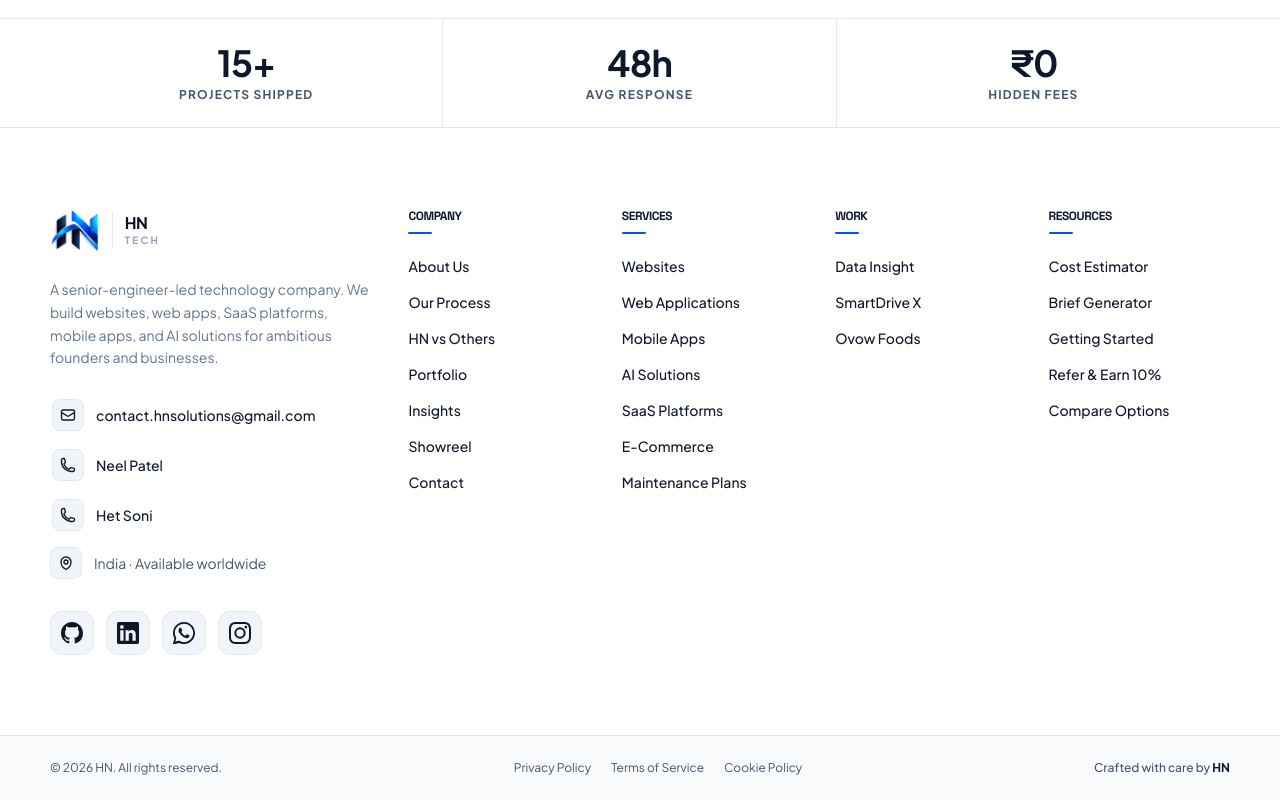
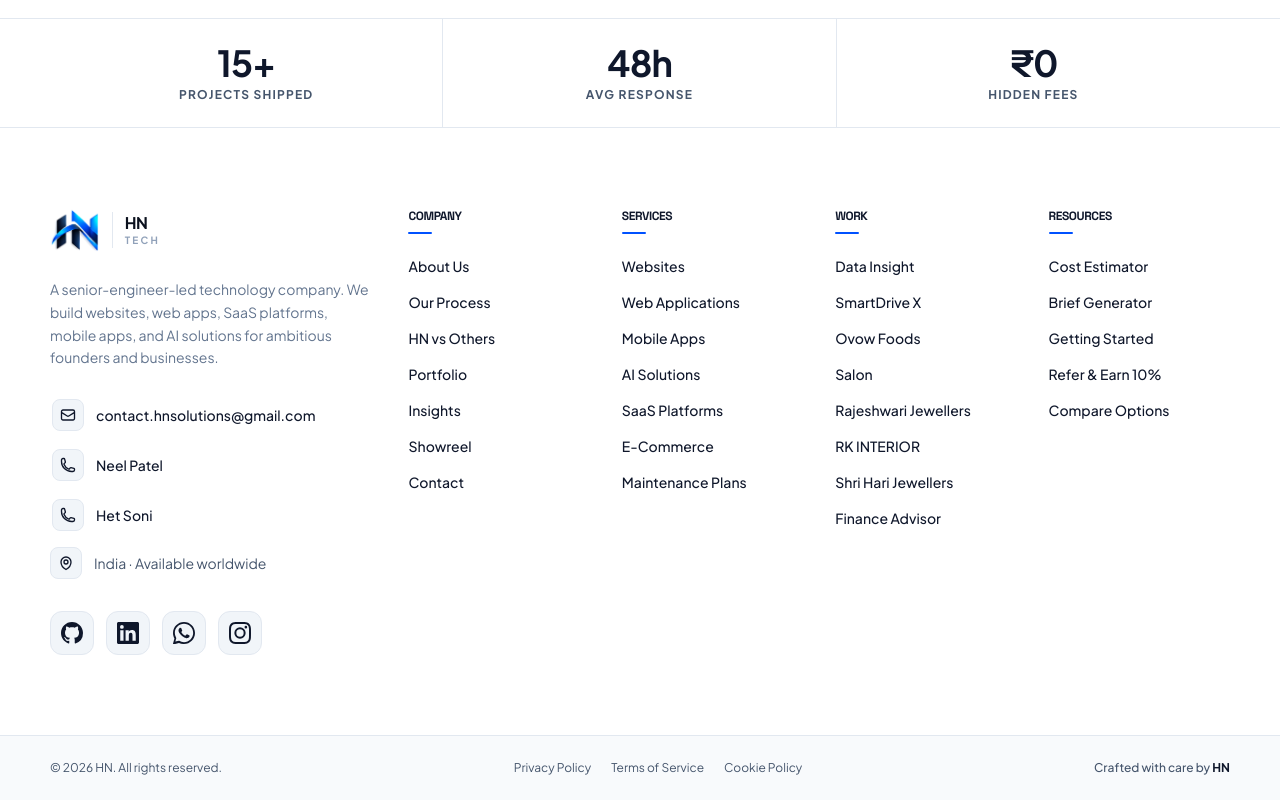
Before and after one commit to Hetsoni28/HN, a Next.js app: page /estimate in a window 1280 px wide. Shown: the part 2098-2898 px from the top of the page. Built offline with nearby package versions, Linux system fonts and the light colour scheme; no server answers.

Commit message:
Add new work links to footer

```diff
--- a/components/organisms/footer.tsx
+++ b/components/organisms/footer.tsx
@@ -33,6 +33,11 @@ const NAV = [
       { href: '/work/data-insight',    label: 'Data Insight' },
       { href: '/work/smartdrive-x',    label: 'SmartDrive X' },
       { href: 'https://ovow-foods.vercel.app/', label: 'Ovow Foods' },
+      { href: 'https://salon-product-website.vercel.app', label: 'Salon' },
+      { href: 'https://rajeshwari-jewellers.vercel.app', label: 'Rajeshwari Jewellers' },
+      { href: 'https://rkinteriordesign.co/?utm_source=ig&utm_medium=social&utm_content=link_in_bio&fbclid=PAb21jcAQWEthleHRuA2FlbQIxMQBzcnRjBmFwcF9pZA81NjcwNjczNDMzNTI0MjcAAaefgQ0bmnU0ywLUa38riFD9eYGYC4TmYYaKjfAXHSHdj4hmaE6-_fSYs4GpJw_aem_1mwgamlgq7OnPy2kAA623w', label: 'RK INTERIOR' },
+      { href: 'https://shri-hari-jewellers-eta.vercel.app/', label: 'Shri Hari Jewellers' },
+      { href: 'https://finance-advisor-wine.vercel.app/', label: 'Finance Advisor' },
     ],
   },
   {
```
